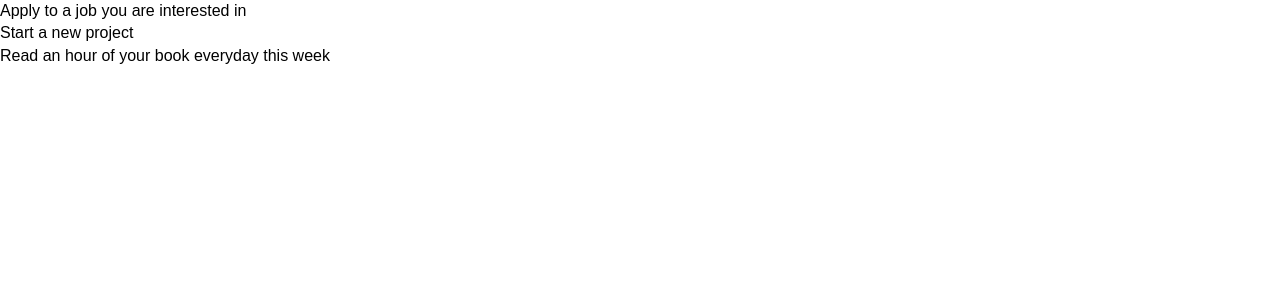
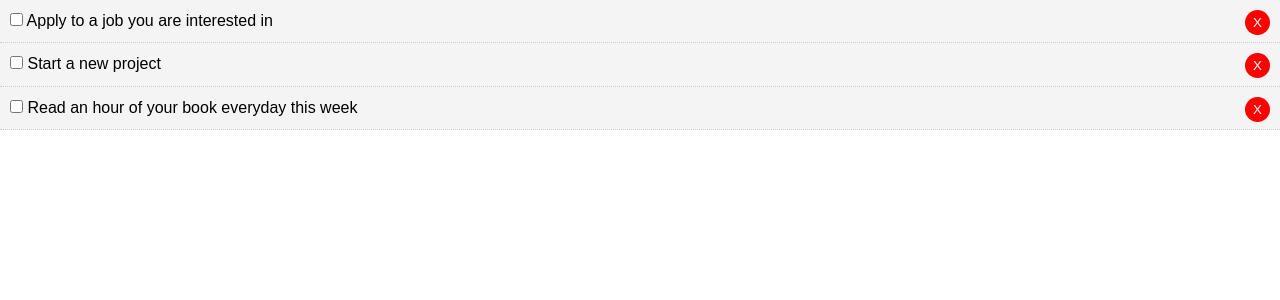
Before and after one commit to Fentonhaslam/react-Todo, a React (Create React App) app: page / in a window 1280 px wide. Shown: the top 300 px of the page. Built offline with nearby package versions, Linux system fonts and the light colour scheme.

Commit message:
added deleted button and changing state for completed todo

```diff
--- a/src/App.js
+++ b/src/App.js
@@ -8,26 +8,45 @@
     todos: [
       {
         id: 1,
-        title: 'Apply to a job you are interested in',
+        title: ' Apply to a job you are interested in',
         completed: false
       },
       {
         id: 2,
-        title: 'Start a new project',
+        title: ' Start a new project',
         completed: false
       },
       {
         id: 3,
-        title: 'Read an hour of your book everyday this week',
+        title: ' Read an hour of your book everyday this week',
         completed: false
       },
     ]
   }
+  // Toggle complete
+  markComplete = (id) => {
+    this.setState({
+      todos: this.state.todos.map(todo => {
+        if (todo.id === id) {
+          todo.completed = !todo.completed
+
+        }
+        return todo;
+      })
+    });
+  }
+
+  // delete todo
+
+  delTodo = (id) => {
+    this.setState({ todos: [...this.state.todos.filter(todo => todo.id !== id)] })
+  }
+
   render() {
     console.log(this.state.todos)
     return (
       <div className="App">
-        <Todos todos={this.state.todos} />
+        <Todos todos={this.state.todos} markComplete={this.markComplete} delTodo={this.delTodo} />
       </div>
     );
   }
--- a/src/components/TodoItem.js
+++ b/src/components/TodoItem.js
@@ -2,10 +2,26 @@
 import PropTypes from 'prop-types';
 
 export class TodoItem extends Component {
+    getStyle = () => {
+        return {
+            background: '#f4f4f4',
+            padding: '10px',
+            borderBottom: '1px #ccc dotted',
+            textDecoration: this.props.todo.completed ?
+                'line-through' : 'none'
+        }
+    }
+
+
     render() {
+        const { id, title } = this.props.todo;
         return (
-            <div>
-                <p>{this.props.todo.title}</p>
+            <div style={this.getStyle()}>
+                <p>
+                    <input type="checkbox" onChange={this.props.markComplete.bind(this, id)} />{' '}
+                    {title}
+                    <button onClick={this.props.delTodo.bind(this, id)} style={btnStyle}>X</button>
+                </p>
             </div>
         )
     }
@@ -17,4 +33,15 @@
     todo: PropTypes.object.isRequired
 }
 
+const btnStyle = {
+    background: '#ff0000',
+    color: '#fff',
+    border: ' none',
+    padding: '5px 8px',
+    borderRadius: '50%',
+    cursor: 'pointer',
+    float: 'right'
+}
+
+
 export default TodoItem
--- a/src/components/Todos.js
+++ b/src/components/Todos.js
@@ -6,7 +6,8 @@
 
     render() {
         return this.props.todos.map((todo) => (
-            <TodoItem key={todo.id} todo={todo} />
+            <TodoItem key={todo.id} todo={todo} markComplete=
+                {this.props.markComplete} delTodo={this.props.delTodo} />
         ));
     }
 }
```
Also changed, not shown: src/components/layout/Header.js (added).
